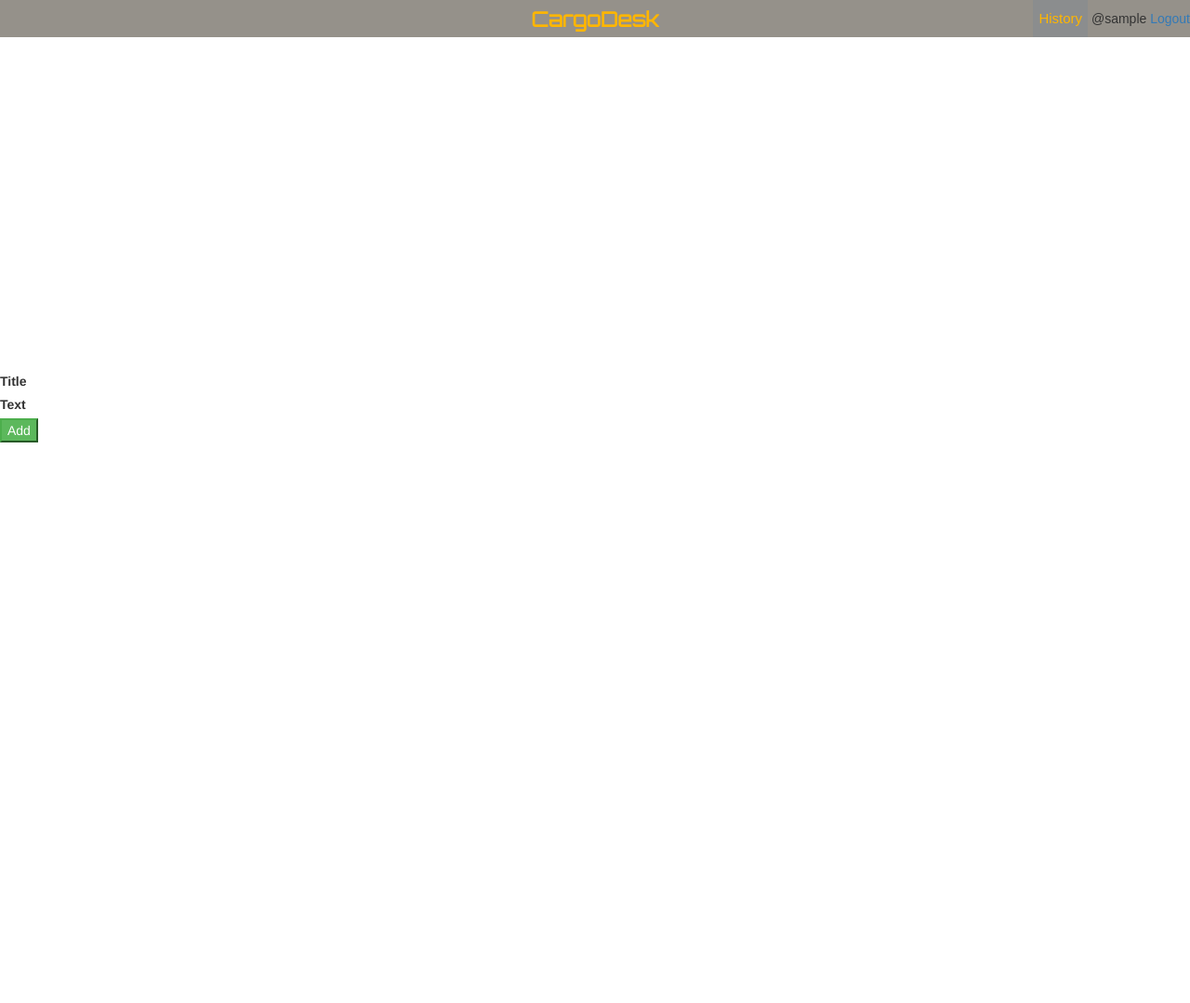
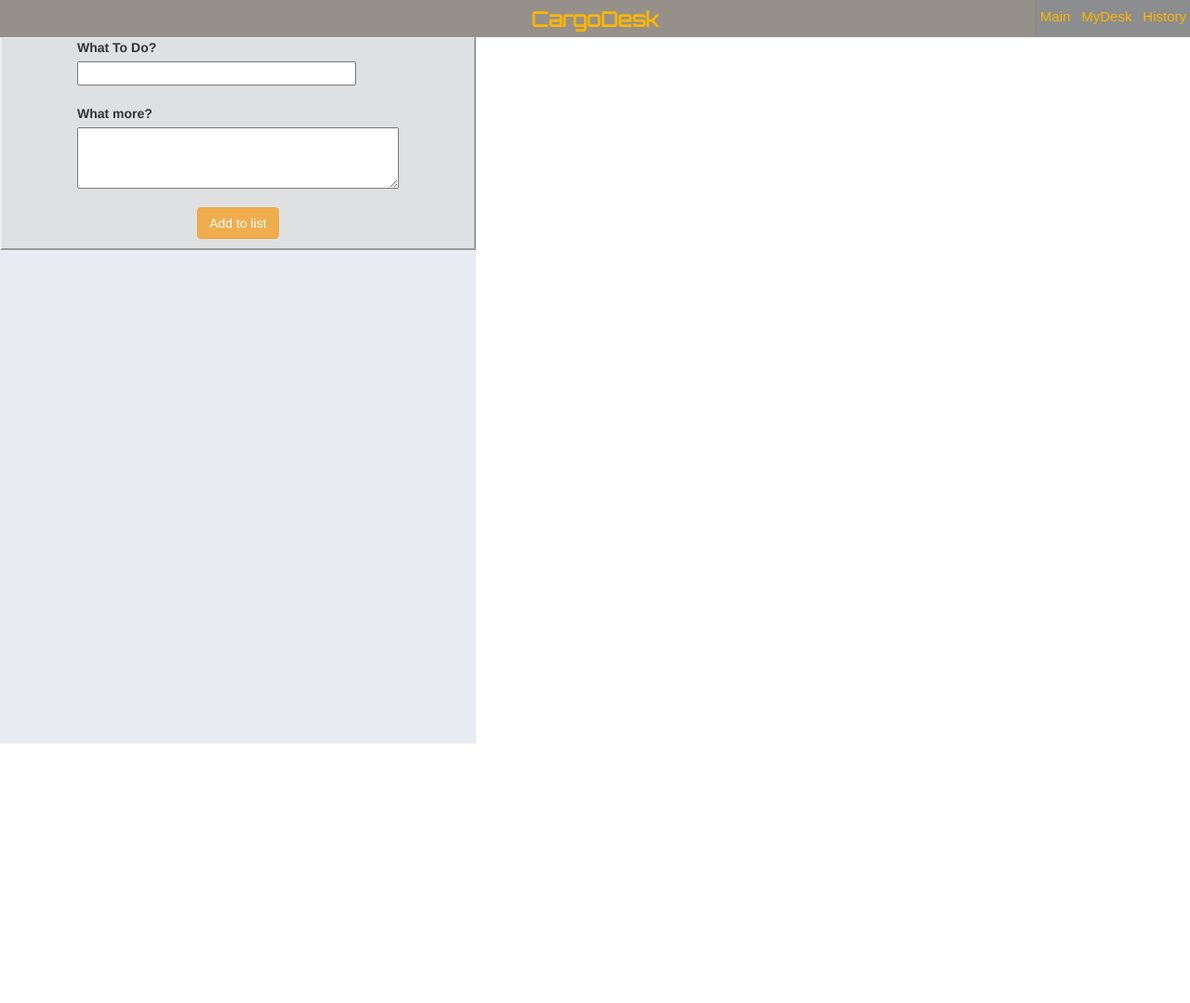
Before and after one commit to jdziurzynski/cargodesk, a Django app: page /todo/ in a window 1280 px wide. Shown: the top 1079 px of the page at 93% size. After the commit the page ends 800 px from the top, so only its background shows below. Run offline with Django 3.2, Linux system fonts and the light colour scheme; the visitor is signed in with stand-in values (Sample User, id 1); data that the repository does not hold is empty; some libraries are stand-ins or nearby versions.

Commit message:
todopage working on def views. Its correctly finally. Todo emplate in half.

```diff
--- a/cargodesk/cargos/forms.py
+++ b/cargodesk/cargos/forms.py
@@ -46,5 +46,9 @@ class TodoForm(ModelForm):
         model = Todo
         exclude = ('date',)
         widgets={
-            'text': Textarea(attrs={'cols':20, 'rows': 3}),
+            'text': Textarea(attrs={'cols':40, 'rows': 3}),
         }
+    def __init__(self, *args, **kwargs):
+        super().__init__(*args, **kwargs)
+        self.fields['title'].widget.attrs.update({ 'class': 'todo_title' })
+        self.fields['text'].widget.attrs.update({ 'class': 'todo_info' })
--- a/cargodesk/cargos/models.py
+++ b/cargodesk/cargos/models.py
@@ -63,8 +63,8 @@ class Shipment(models.Model):
         return self.loading_place
 
 class Todo(models.Model):
-    title = models.CharField(max_length=50)
-    text = models.TextField(max_length=100)
+    title = models.CharField(max_length=100)
+    text = models.TextField(max_length=200)
     create_date = models.DateTimeField(default=datetime.now)
     author = models.ForeignKey(User, on_delete=models.SET_NULL, null=True, blank=True)
     status = models.CharField(max_length=10,  choices=status_choices, default=active)
--- a/cargodesk/cargos/static/cargos/css/style.css
+++ b/cargodesk/cargos/static/cargos/css/style.css
@@ -131,7 +131,53 @@
       border: none;
       font-size: 15px;
       color: #FFB600;
+      margin: -2px;
+    }
 
+    .todos_container {
+        position: fixed;
+        left: 0px;
+        top: 39px;
+        width: 40%;
+        height: 100%;
+        background-color: #e8ecf2;
+      }
+
+
+
+      .todos_maker {
+      width: 100%;
+      height: 230px;
+      background: #dee0e2;
+      border-width:2px;
+      border-style: outset;
+      display: flex;
+      justify-content: center;
+
+    }
+
+    .todo_list {
+      top: 270px;
+      width: 90%;
+      display: flex;
+      }
+
+
+    .todo_block {
+      width: 75%;
+
+    }
+
+    .todo_title {
+      width: 300px;
+    }
+
+    .todo_text {
+      width: 300px;
+    }
+
+    .todo_button {
+      text-align: center;
     }
 
     @media screen and (max-width: 1400px) {
--- a/cargodesk/cargos/templates/todo_page.html
+++ b/cargodesk/cargos/templates/todo_page.html
@@ -5,26 +5,6 @@
     <title>CargoDesk</title>
     <link href="https://fonts.googleapis.com/css?family=Orbitron" rel="stylesheet">
     <link rel="stylesheet" href="https://maxcdn.bootstrapcdn.com/bootstrap/3.3.7/css/bootstrap.min.css">
-    <style>
-
-      .todos_container{
-        margin-top: 400px;
-        margin-right: 100px;
-      }
-
-      #todo_maker {
-        position: absolute;
-        top-margin: 400px;
-        widith: 50%;
-      }
-
-
-    @media screen and (max-width: 1400px) {
-      .loads_container {
-        width: 80%;
-      }
-    }
-    </style>
   </head>
 
   <body>
@@ -33,25 +13,23 @@
       <span><strong>CargoDesk</strong></span>
     </div>
     <div class='navi'>
+      <a href= {% url 'display' %} role='button'><button class='link'>Main</button></a>
+      <a href={% url 'todo' %} role='button'><button class='link'>MyDesk</button></a>
       <a href={% url 'history' %} role='button'><button class='link'>History</button></a>
-      {% if user.is_authenticated %}
-     <span> @{{ user.get_username }}</span>
-     <span><a href="{% url 'logout'%}?next={{request.path}}">Logout</a></span>
-     {% else %}
-      <span><a href="{% url 'login'%}?next={{request.path}}">Login</a></span>
-     {% endif %}
-     </div>
+    </div>
+
 
 <div class='todos_container'>
-<div id="todo_maker">
-  <form action='{% url 'newtodo' %}' method="post">
-  {% csrf_token %}
-    <div><label for='{{new_post.title}}'>Title</label><br>{{ new_post.title }}</div>
-    <div><label for='{{new_post.text}}'>Text</label><br>{{ new_post.text }}</div>
-    <input class="submit_button btn-success" type="submit" value="Add">
-  </form>
-</div>
+      <div class="todos_maker">
+        <form action='{% url 'newtodo' %}' method="post">
+        {% csrf_token %}
+          <div><label for='{{ new_post.title }}'>What To Do?</label><br>{{ new_post.title }}</div><br>
+          <div><label for='{{ new_post.text.label_tag }}'>What more?</label><br>{{ new_post.text }}</div><br>
+          <div class='todo_button'><input class="btn btn-warning" type="submit" value="Add to list"></div>
+        </form>
+      </div>
 
+<div class='todo_list'>
   {% if todo_list %}
     <ul>
       {% for todos in todo_list %}
@@ -60,6 +38,8 @@
       {% endfor %}
     </ul>
     {% endif %}
+  </div>
+  </div>
 </div>
 </body>
 </html>
--- a/cargodesk/cargos/urls.py
+++ b/cargodesk/cargos/urls.py
@@ -8,7 +8,7 @@ urlpatterns = [
     path('delete/<pk>', views.delete_load, name='deleteload'),
     path('edit/<pk>', views.edit_load, name='editload'),
     path('history/', views.history, name='history'),
-    path('todo/', views.UserToDoList.as_view(), name='todo'),
+    path('todo/', views.todo_list, name='todo'),
     path('newtodo/', views.new_todo, name='newtodo'),
     path('accounts/', include('django.contrib.auth.urls'), name='login'),
 ]
--- a/cargodesk/cargos/views.py
+++ b/cargodesk/cargos/views.py
@@ -10,7 +10,7 @@ from django.views.generic import ListView
 from django.contrib.auth.mixins import LoginRequiredMixin
 
 
-class UserToDoList(LoginRequiredMixin, ListView):
+class UserToDoList(LoginRequiredMixin, ListView): #####NOT IN USE
     model = Todo
     template_name = 'todo_page.html'
 
@@ -88,9 +88,9 @@ def history(request):
     }
     return render(request, 'history_desk.html', context)
 
-
-def todo_list(request): #Not using this
-    todos = Todo.objects.all().order_by('-date')
+@login_required
+def todo_list(request):
+    todos = Todo.objects.filter(author=request.user).filter(status=active).order_by('-create_date')
     new_post = TodoForm()
     context = {
         'todos' : todos,
@@ -99,6 +99,7 @@ def todo_list(request): #Not using this
 
     return render(request, 'todo_page.html', context)
 
+@login_required
 def new_todo(request):
     new_post = TodoForm(request.POST)
     if new_post.is_valid():
```
Also changed, not shown: cargodesk/cargos/templates/test.html (+2 -7 lines), cargodesk/cargos/migrations/0032_auto_20181205_2058.py (added).
